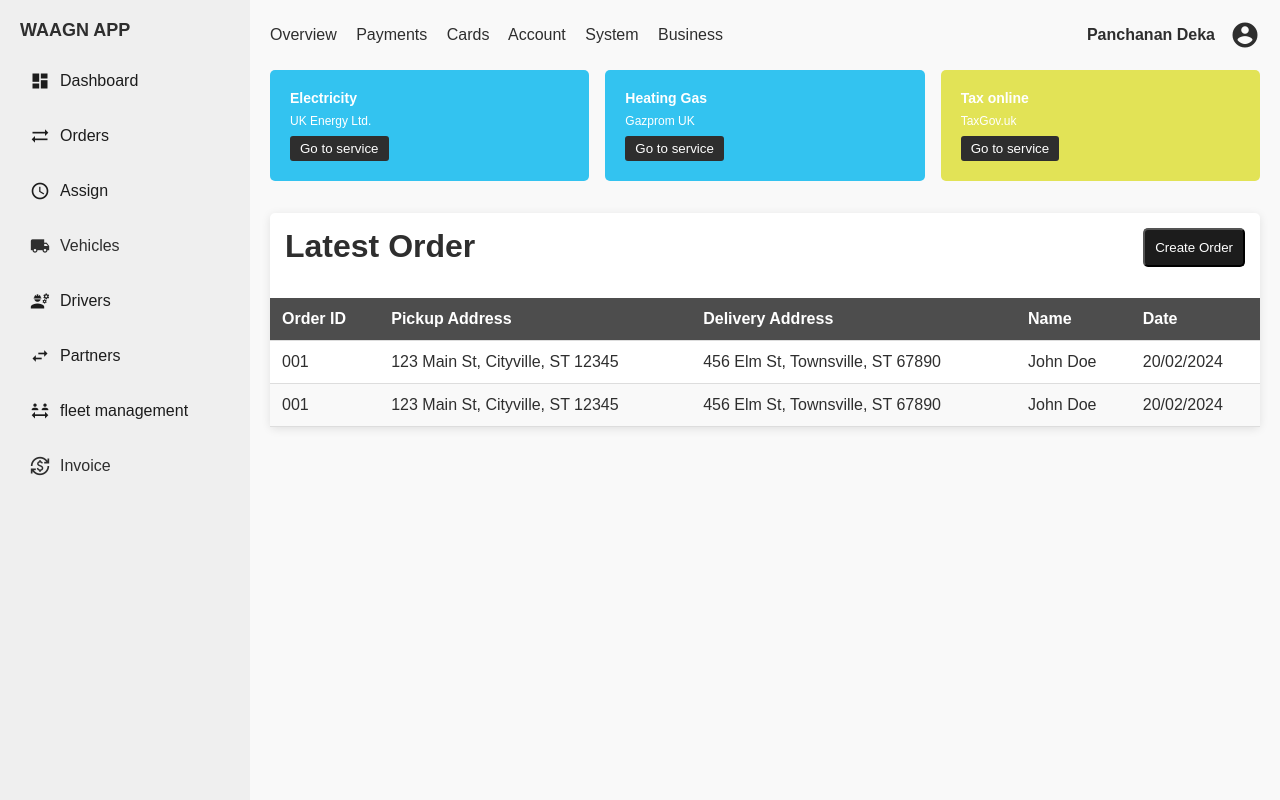
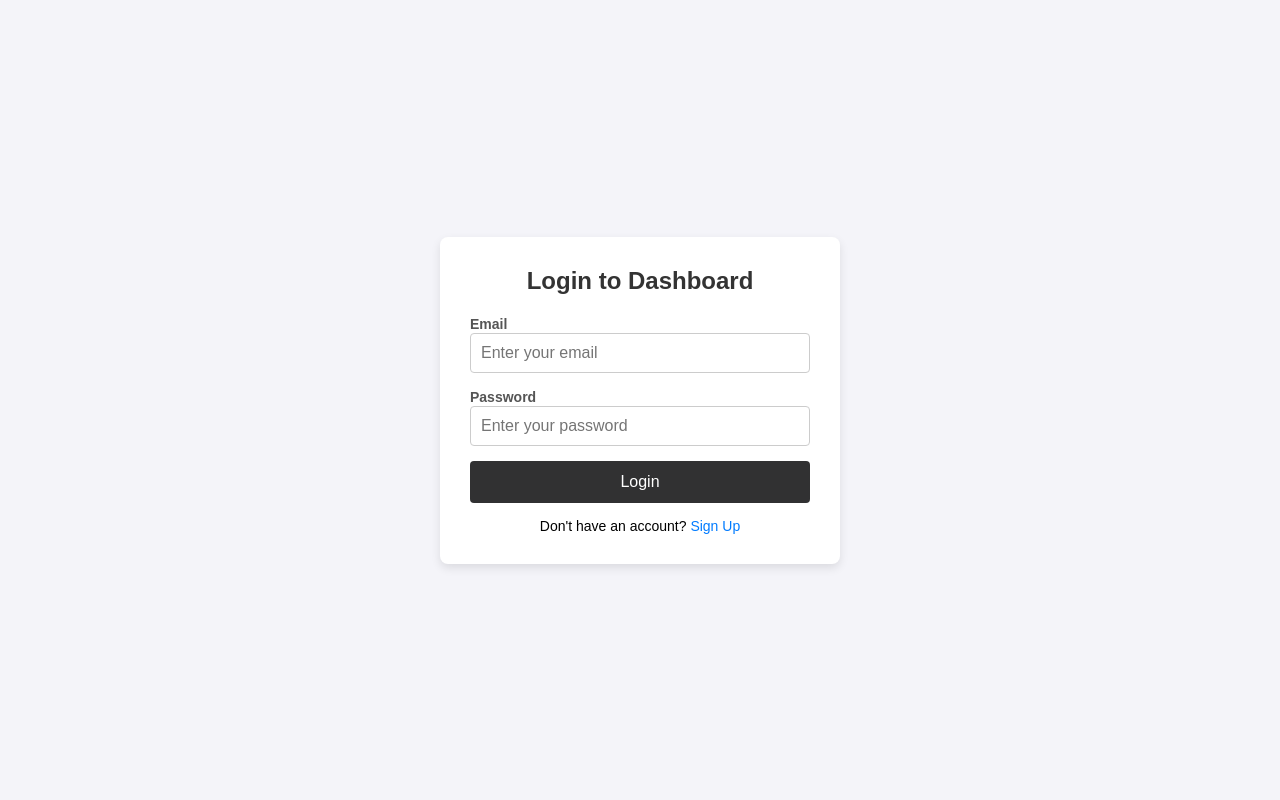
Before and after one commit to panchanan16/waagn_app, a Node server app: page / in a window 1280 px wide. Run offline with Node 20, Linux system fonts and the light colour scheme; some libraries are stand-ins or nearby versions.

Commit message:
login function done

```diff
--- a/controllers/auth/admin/adminAuth.js
+++ b/controllers/auth/admin/adminAuth.js
@@ -41,7 +41,7 @@ exports.loginAdmin = async (req, res) => {
             if (err) {
                 return res.status(500).json({ message: 'Error saving token in database', error: err });
             }
-            res.status(200).json({ message: 'Login successful', token });
+            res.status(200).json({ success: true, redirect: '/orders', message: 'Login successful', token });
         });
     });
 };
--- a/middlewares/authenticateAdmin.js
+++ b/middlewares/authenticateAdmin.js
@@ -3,8 +3,7 @@ const db = require('../config/dbConfig');
 
 
 const authenticate = (req, res, next) => {
-    const authHeader = req.headers['authorization'];
-    const token = authHeader && authHeader.split(' ')[1]; // Get token from "Bearer TOKEN"
+    const token = req.cookies.adminToken;
 
     if (!token) {
         return res.status(401).json({ message: 'Authorization token is required.' });
--- a/package.json
+++ b/package.json
@@ -12,6 +12,7 @@
   "dependencies": {
     "bcryptjs": "^2.4.3",
     "cookie-parser": "^1.4.7",
+    "cors": "^2.8.5",
     "dotenv": "^16.4.7",
     "ejs": "^3.1.10",
     "express": "^4.21.2",
--- a/routes/pageRoutes.js
+++ b/routes/pageRoutes.js
@@ -6,6 +6,10 @@ const pageRouter = express.Router()
 //admin page URLs---
 
 pageRouter.get('/', async (req, res)=> {
+    res.render('admin/login.ejs')
+})
+
+pageRouter.get('/orders', async (req, res)=> {
     res.render('admin/index.ejs')
 })
 
--- /dev/null
+++ b/static/css/login.css
@@ -0,0 +1,88 @@
+/* Reset some default styles */
+* {
+    margin: 0;
+    padding: 0;
+    box-sizing: border-box;
+}
+
+/* Set background color and font style */
+body {
+    font-family: Arial, sans-serif;
+    background-color: #f4f4f9;
+    display: flex;
+    justify-content: center;
+    align-items: center;
+    height: 100vh;
+}
+
+/* Style the login container */
+.login-container {
+    background-color: white;
+    padding: 30px;
+    border-radius: 8px;
+    box-shadow: 0 4px 10px rgba(0, 0, 0, 0.1);
+    width: 100%;
+    max-width: 400px;
+}
+
+/* Style the form */
+.login-form h2 {
+    text-align: center;
+    margin-bottom: 20px;
+    color: #333;
+}
+
+.input-group {
+    margin-bottom: 15px;
+}
+
+.input-group label {
+    font-size: 14px;
+    font-weight: bold;
+    color: #555;
+}
+
+.input-group input {
+    width: 100%;
+    padding: 10px;
+    font-size: 16px;
+    border: 1px solid #ccc;
+    border-radius: 4px;
+    outline: none;
+    transition: border-color 0.3s;
+}
+
+.input-group input:focus {
+    border-color: #007bff;
+}
+
+.btn {
+    width: 100%;
+    padding: 12px;
+    font-size: 16px;
+    background-color: #313132;
+    color: white;
+    border: none;
+    border-radius: 4px;
+    cursor: pointer;
+    transition: background-color 0.3s;
+}
+
+.btn:hover {
+    background-color: #0a0a0a;
+}
+
+.signup-link {
+    text-align: center;
+    margin-top: 15px;
+    font-size: 14px;
+}
+
+.signup-link a {
+    color: #007bff;
+    text-decoration: none;
+}
+
+.signup-link a:hover {
+    text-decoration: underline;
+}
--- a/static/css/style.css
+++ b/static/css/style.css
@@ -142,34 +170,23 @@ a {
 }
 
 .service-card {
-    background-color: #33C3F0;
+    background-color: #4269bd;
     color: #FFFFFF;
-    padding: 20px;
+    padding: 8px;
+    padding-inline: 20px;
     border-radius: 5px;
     display: inline-block;
 }
 
 .service-card h3 {
     margin: 0;
-    font-size: 14px;
+    font-size: 30px;
 }
 
 .service-card p {
     margin: 8px 0;
-    font-size: 12px;
-}
-
-.service-card button {
-    background-color: #2E2E2E;
-    color: #FFFFFF;
-    border: none;
-    padding: 5px 10px;
-    border-radius: 3px;
-    cursor: pointer;
-}
-
-.service-card button:hover {
-    background-color: #1C1C1C;
+    font-size: 15px;
+    font-weight: 600;
 }
 
 .latest-transfers {
@@ -194,6 +211,7 @@ a {
     border-radius: 5px;
     box-shadow: 0 2px 10px rgba(0, 0, 0, 0.1);
     margin-top: 2rem;
+    position: relative;
 }
 
 .table-header {
--- a/static/js/common.js
+++ b/static/js/common.js
@@ -12,8 +12,28 @@ function closePopup(className) {
 function addNewField(formId) {
     const form = document.getElementById(formId)
     const htmlField = `<div class="form-group">
-                    <label>location</label>
-                    <textarea></textarea>
-                </div>`
+    <label class="
+    label-location" style="display: flex;"><span>location</span> <span class="material-icons" onclick="closeField(this)">close</span></label>
+    <textarea></textarea>
+    </div>  `
     form.innerHTML += htmlField
 }
+
+function closeField(target) {
+    target.parentNode.parentNode.remove()
+}
+
+function cancelFilter() {
+    closePopup('filter-box')
+}
+
+function changeStatus(target) {
+    console.log(target.classList)
+    if (target.value === 'Active') {
+        target.classList.remove('status-red')
+        target.classList.add('status-green')
+    } else {
+        target.classList.remove('status-green')
+        target.classList.add('status-red')
+    }
+}
--- /dev/null
+++ b/static/js/login.js
@@ -0,0 +1,12 @@
+console.log('welcome to login js')
+
+const request_modal = new DataCall()
+
+async function login_admin(formId, e) {
+    e.preventDefault()
+    const formData = new FormData(document.getElementById(formId));
+    const response = await request_modal.GET_POST('v1/auth/admin/login', 'POST', formData, 'form')
+    if (response.success) {
+        window.location.href = location.origin + response.redirect;
+    }
+}
--- a/views/admin/index.ejs
+++ b/views/admin/index.ejs
@@ -29,26 +29,46 @@
 
             <div class="service-cards">
                 <div class="service-card">
-                <h3>Electricity</h3>
-                <p>UK Energy Ltd.</p>
-                <button>Go to service</button>
+                    <h3>13</h3>
+                    <p>Today's Orders</p>
                 </div>
-            <div class="service-card">
-                <h3>Heating Gas</h3>
-                <p>Gazprom UK</p>
-                <button>Go to service</button>
+                <div class="service-card" style="background-color: #c4c443;">
+                    <h3>8</h3>
+                    <p>Order In Progress</p>
                 </div>
-            <div class="service-card" style="background-color: #E2E356;">
-                <h3>Tax online</h3>
-                <p>TaxGov.uk</p>
-                <button>Go to service</button>
+                <div class="service-card" style="background-color: #89c867;">
+                    <h3>50</h3>
+                    <p>Completed Orders</p>
                 </div>
             </div>
 
             <div class="table-container">
                 <div class="flex table-header" style="justify-content: space-between;">
                     <h1>Latest Order</h1>
+                    <div class="flex" style="gap:1rem;">
                         <button class="btn" onclick="openPopup('create-order-form-popup')">Create Order</button>
+                        <button class="btn" onclick="openPopup('filter-box')"><i style="font-size: 16px;" class="material-icons">tune</i></button>
+                    </div>
+                </div>
+                <div class="filter-box hide flex flex-col">
+                    <div class="filter-item flex" style="justify-content: space-between;">
+                        <label>Total order</label>
+                        <input type="radio" name="filter" id="">
+                    </div>
+                    <div class="filter-item flex" style="justify-content: space-between;">
+                        <label>Total order</label>
+                        <input type="radio" name="filter" id="">
+                    </div>
+                    <div class="filter-item flex" style="justify-content: space-between;">
+                        <label>Total order</label>
+                        <input type="radio" name="filter" id="">
+                    </div>
+
+                    <div>
+                        <button class="btn">Apply</button>
+                        <button class="btn" onclick="cancelFilter()">Cancel</button>
+                    </div>
+
                 </div>
                 <table>
                     <thead>
--- /dev/null
+++ b/views/admin/login.ejs
@@ -0,0 +1,32 @@
+<!DOCTYPE html>
+<html lang="en">
+
+<head>
+    <meta charset="UTF-8">
+    <meta name="viewport" content="width=device-width, initial-scale=1.0">
+    <link rel="stylesheet" href="/css/login.css">
+    <script src="https://cdn.jsdelivr.net/npm/sweetalert2@11"></script>
+    <script src="/js/request.module.js"></script>
+    <title>Document</title>
+</head>
+
+<body>
+    <div class="login-container">
+        <form class="login-form" id="admin-login-from">
+            <h2>Login to Dashboard</h2>
+            <div class="input-group">
+                <label for="email">Email</label>
+                <input type="email" id="email" name="email" placeholder="Enter your email" required>
+            </div>
+            <div class="input-group">
+                <label for="password">Password</label>
+                <input type="password" id="password" name="password" placeholder="Enter your password" required>
+            </div>
+            <button class="btn" onclick="login_admin('admin-login-from', event)">Login</button>
+            <p class="signup-link">Don't have an account? <a href="#">Sign Up</a></p>
+        </form>
+    </div>
+    <script src="/js/login.js"></script>
+</body>
+
+</html>
--- a/views/partials/aside.ejs
+++ b/views/partials/aside.ejs
@@ -2,12 +2,13 @@
     <h1>WAAGN APP</h1>
     <ul>
         <li><a><i class="material-icons">dashboard</i>Dashboard</a></li>
-        <li><a href="/"><i class="material-icons">sync_alt</i>Orders</a></li>
+        <li><a href="/orders"><i class="material-icons">sync_alt</i>Orders</a></li>
         <li><a href="/assign"><i class="material-icons">schedule</i>Assign</a></li>
         <li><i class="material-icons">local_shipping</i>Vehicles</li>
         <li><a href="/drivers"><i class="material-icons">engineering</i>Drivers</a></li>
         <li><a href="/partners"><i class="material-icons">swap_horiz</i>Partners</a></li>
         <li><a href="/assign"><i class="material-icons">social_distance</i>fleet management</a></li>
         <li><i class="material-icons">currency_exchange</i>Invoice</li>
+        <li><i class="material-icons">logout</i>LogOut</li>
     </ul>
 </div>
```
Also changed, not shown: other parts of static/css/style.css (+55 -20 lines), controllers/auth/admin/orderAssign.js (added, +72 -0 lines), static/js/request.module.js (+28 -27 lines), views/admin/assign.ejs (+8 -11 lines), views/admin/drivers.ejs (+11 -14 lines), views/admin/partners.ejs (+12 -15 lines), 1 other file. Lines whose indentation alone changed are shown as unchanged.
